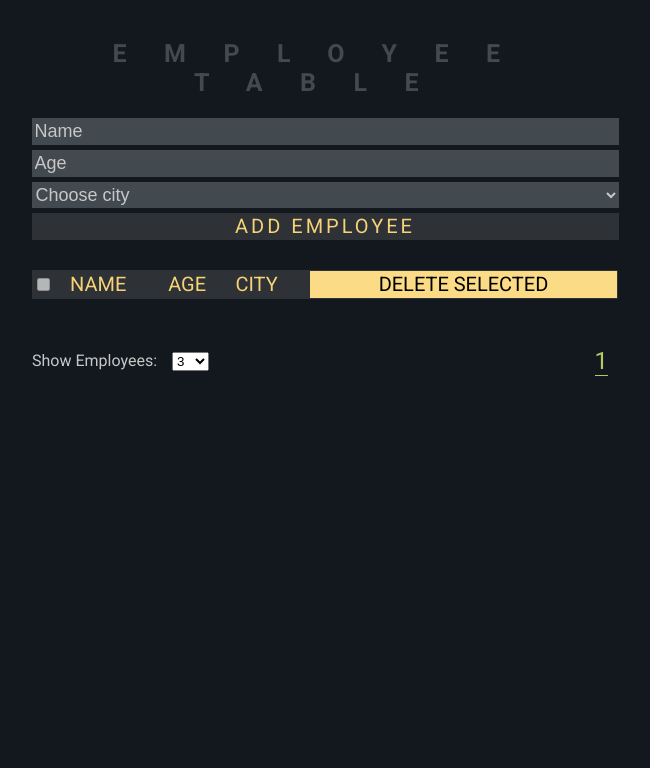
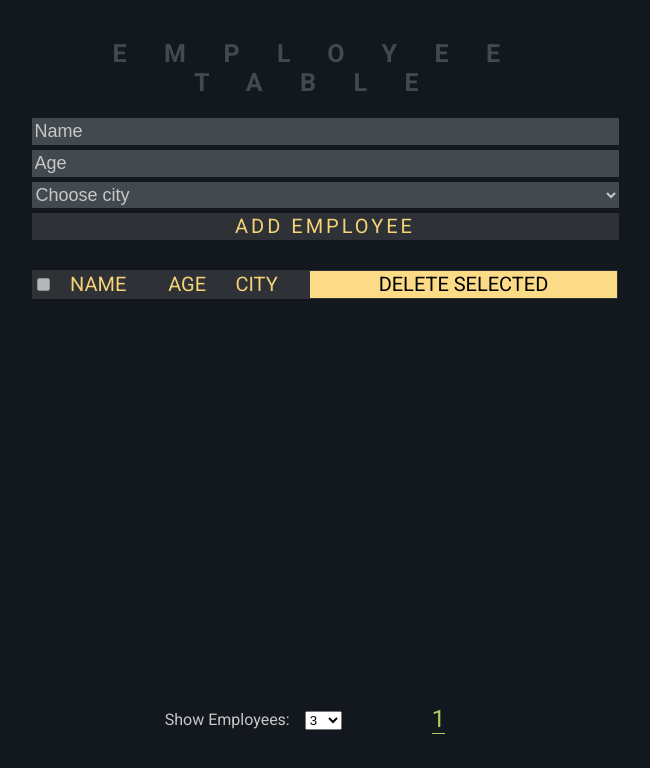
Before and after one commit to IevaSta/Employee-table, a React (Create React App) app: page / in a window 1280 px wide. Shown: the top 768 px of the page, without its empty margins (315-965 px from the left). Built offline with nearby package versions, Linux system fonts and the light colour scheme.

Commit message:
footers style done + body responsive

```diff
--- a/src/Components/TablePagesList.jsx
+++ b/src/Components/TablePagesList.jsx
@@ -36,7 +36,7 @@ function TablePagesList() {
             </div>
 
             <div className="right-footer">
-                {page > 1 && <button onClick={() => setPage(p => p - 1)}>{'<'}</button>}
+                {page > 1 && <button onClick={() => setPage(p => p - 1)}>{'«'}</button>}
 
                 <ul>
                     {/*
@@ -90,7 +90,7 @@ function TablePagesList() {
                 */}
                 </ul>
 
-                {page < pagesList.length && <button onClick={() => setPage(p => p + 1)}>{'>'}</button>}
+                {page < pagesList.length && <button onClick={() => setPage(p => p + 1)}>{'»'}</button>}
             </div>
 
         </div>
--- a/src/Scss/frame.scss
+++ b/src/Scss/frame.scss
@@ -17,7 +17,13 @@
     }
 
     .bin {
-        width: 50%;
+        width: 100%;
+    }
+
+    @media (min-width: 1024px) {
+        .bin {
+            width: 50%;
+        }
     }
 
     .card {
@@ -48,15 +54,16 @@
         }
 
         .footer {
-            position: sticky;
-            width: calc(100% - 46px);
-            padding-top: 30px;
+            position: fixed;
+            bottom: 50px;
             display: flex;
             flex-direction: row;
             justify-content: space-between;
             align-items: center;
 
             .left-footer {
+                padding-right: 50px;
+
                 >label {
                     color: rgb(199, 199, 199);
                     padding-right: 15px;
@@ -65,6 +72,7 @@
 
             .right-footer {
                 display: flex;
+                margin-right: px;
 
                 ul {
                     display: flex;
@@ -72,6 +80,7 @@
                     align-items: center;
                     list-style-type: none;
                     color: rgb(199, 199, 199);
+                    padding: 0 30px;
 
                     .current-page {
                         color: #b3c963;
@@ -80,6 +89,12 @@
                         margin: 0 10px;
                     }
                 }
+
+                >button {
+                    background-color: transparent;
+                    color: rgb(199, 199, 199);
+                    font-size: 30px;
+                }
             }
         }
     }
```
